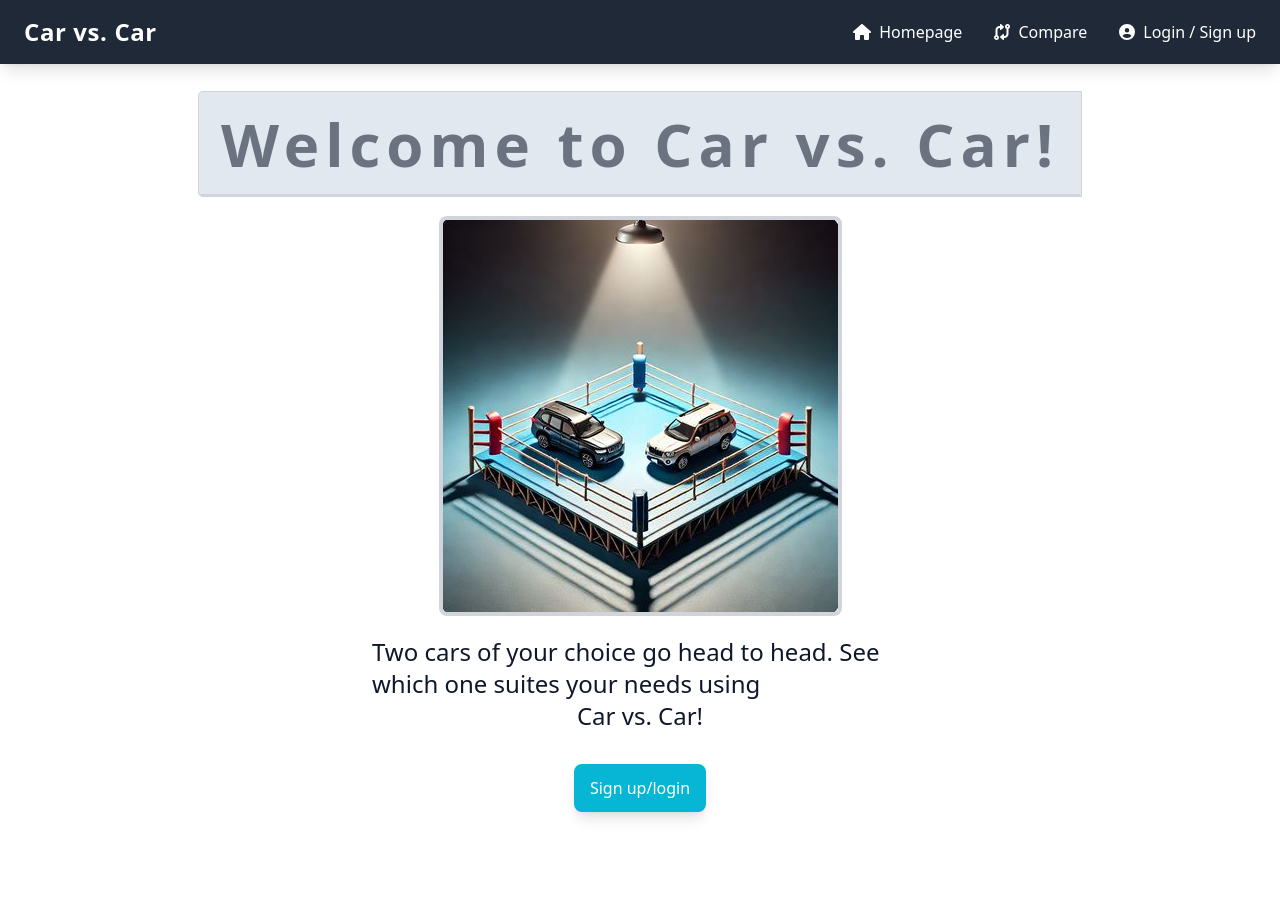
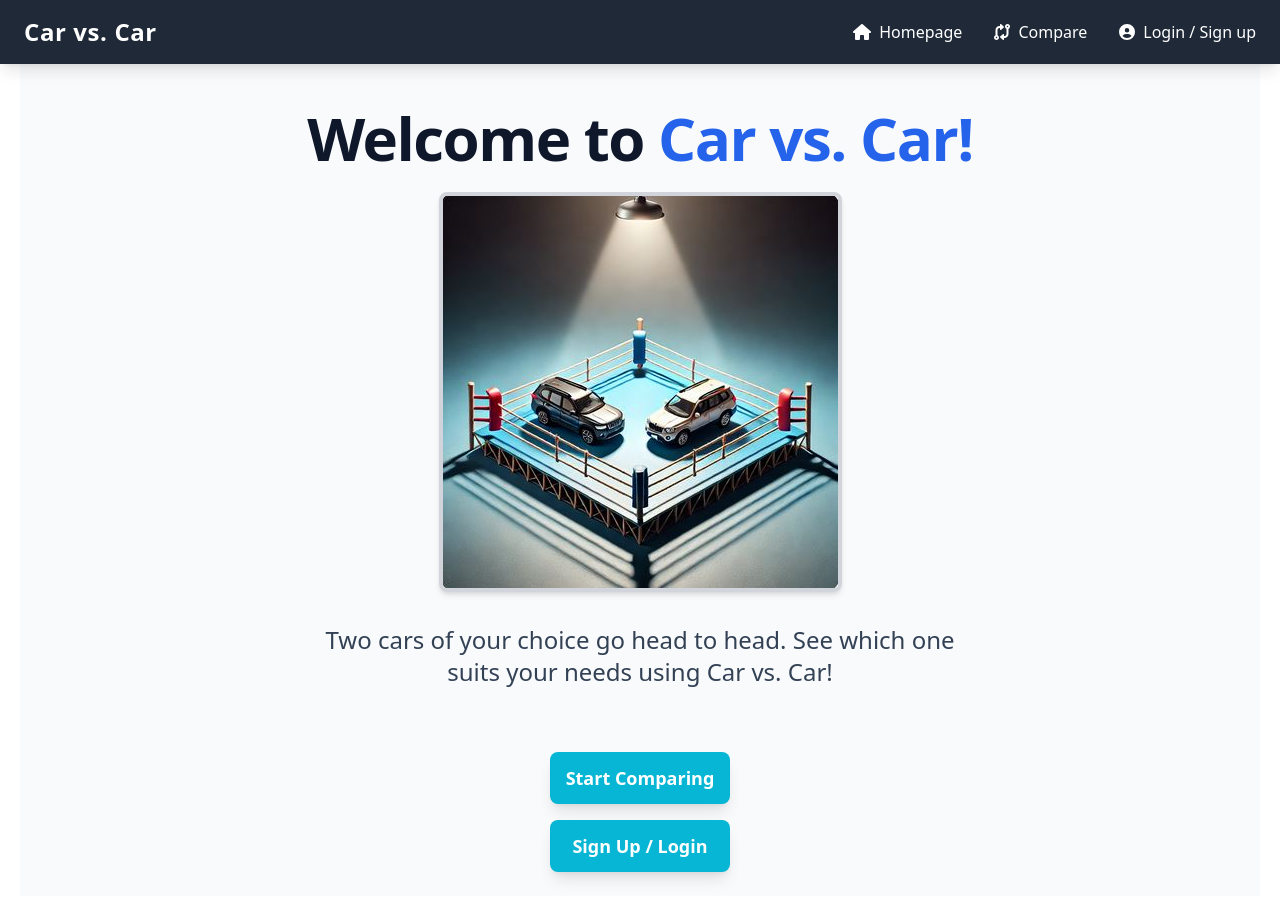
Before and after one commit to alramirez729/CarVsCar, a React (Create React App) app in the folder frontend/: page / in a window 1280 px wide. Shown: the top 924 px of the page. Before the commit the page ends 884 px from the top, so only its background shows below. Built offline with nearby package versions, Linux system fonts and the light colour scheme.

Commit message:
Modified homepage

```diff
--- a/frontend/src/pages/homepage.js
+++ b/frontend/src/pages/homepage.js
@@ -1,39 +1,49 @@
-import {React, useContext} from 'react';
+import { React, useContext } from 'react';
 import { Link } from 'react-router-dom';
 import homePageIcon from './images/carvcar.JPG';
 import { AuthContext } from '../AuthContext';
 
 function Homepage() {
-
-  const { isLoggedIn, setIsLoggedIn } = useContext(AuthContext);
+  const { isLoggedIn } = useContext(AuthContext);
 
   return (
-    <div className="flex rounded-lg flex-col items-center justify-center p-3 text-center font-sans">
-      <h1 className="my-5 heading tracking-widest ring-1 ring-slate-300 bg-slate-200 rounded-l h-30 w-30 border-b-gray-300 border-2 p-5">
-        Welcome to Car vs. Car!
+    <div className="flex flex-col items-center justify-center min-h-screen p-6 text-center font-sans bg-slate-50">
+      {/* Heading */}
+      <h1 className="my-6 text-4xl md:text-5xl lg:text-6xl font-bold text-slate-900 tracking-tight">
+        Welcome to <span className="text-blue-600">Car vs. Car!</span>
       </h1>
+
+      {/* Image */}
       <img
         src={homePageIcon}
         alt="CarVsCar"
-        className="max-w-[80vw] md:max-w-[70vw] lg:max-w-[60vw] mb-5 border-4 border-gray-300 rounded-lg object-contain"
+        className="max-w-[80vw] md:max-w-[70vw] lg:max-w-[60vw] mb-8 border-4 border-gray-300 rounded-lg shadow-md hover:shadow-lg transition-shadow duration-300"
       />
-      <p className="text-left text-base font-medium md:text-xl lg:text-2xl text-slate-900 font-sans leading-relaxed max-w-xl mx-0 px-5">
-        Two cars of your choice go head to head. See which one suites your needs using
+
+      {/* Description */}
+      <p className="text-base md:text-xl lg:text-2xl text-slate-700 font-medium max-w-2xl leading-relaxed mx-auto px-5">
+        Two cars of your choice go head to head. See which one suits your needs using Car vs. Car!
       </p>
-      <p className="text-center text-base font-medium md:text-xl lg:text-2xl text-slate-900 font-sans leading-relaxed max-w-xl mx-0 px-5">
-        Car vs. Car!
-      </p>
-      {!isLoggedIn &&
+
+      {/* Call-to-Action Buttons */}
+      <div className="flex flex-col space-y-4 mt-8">
         <Link
-        to="/login"
-        className="general-button-styling"
-      >
-        Sign up/login
-      </Link>
-      }
-
+          to="/compare"
+          className="general-button-styling bg-blue-600 text-white px-8 py-3 rounded-lg text-lg font-semibold hover:bg-blue-700 transition-colors duration-300"
+        >
+          Start Comparing
+        </Link>
+        {!isLoggedIn && (
+          <Link
+            to="/login"
+            className="general-button-styling bg-slate-900 text-white px-8 py-3 rounded-lg text-lg font-semibold hover:bg-slate-700 transition-colors duration-300"
+          >
+            Sign Up / Login
+          </Link>
+        )}
+      </div>
     </div>
   );
-};
+}
 
 export default Homepage;
```
